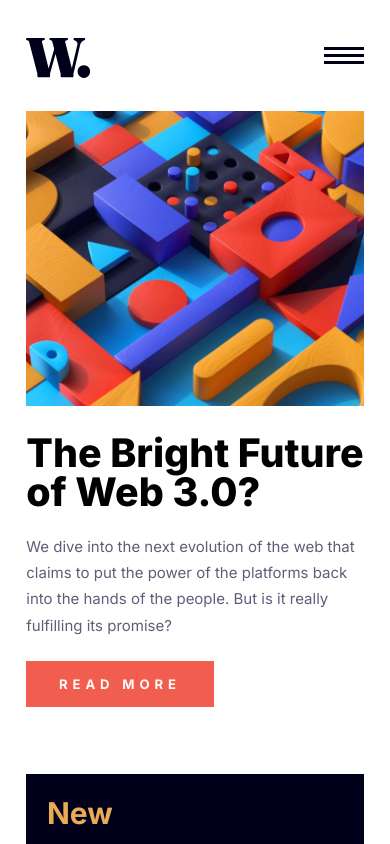
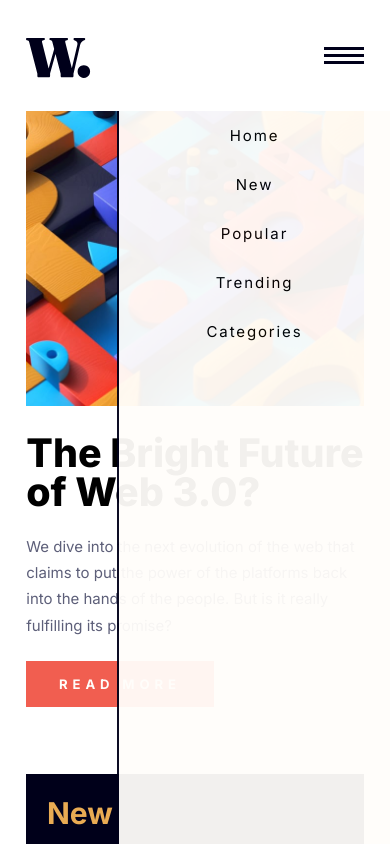
Before and after one commit to danheecho1/FEM_news-homepage, a Next.js app: page / in a window 390 px wide. Shown: the top 844 px of the page. Built offline with nearby package versions, Linux system fonts and the light colour scheme.

Commit message:
Catching up 1 commit on updating Navbar for mobile view (expanded).

```diff
--- a/components/Navbar.module.css
+++ b/components/Navbar.module.css
@@ -7,4 +7,21 @@
 
 .headerContainer__navBar__menu {
   cursor: pointer;
+}
+
+.headerContainer__nav__ul {
+  position: fixed;
+  width: 70vw;
+  height: 100vh;
+  border-left: 2px solid hsl(240, 100%, 5%);
+  right: 0;
+  top: 111.25px;
+  text-align: center;
+  background-color: hsl(36, 100%, 99%);
+  opacity: 0.95;
+}
+
+.headerContainer__nav__ul__li {
+  padding: 1em 0;
+  letter-spacing: 0.125em;
 }/*# sourceMappingURL=Navbar.module.css.map */
--- a/components/Navbar.module.scss
+++ b/components/Navbar.module.scss
@@ -1,10 +1,31 @@
+@use "../app/variables" as var;
+
 .headerContainer {
     display: flex;
     justify-content: space-between;
     align-items: center;
     margin-bottom: 2.25em;
+    // position: fixed;
 }
 
 .headerContainer__navBar__menu {
     cursor: pointer;
 }
+
+.headerContainer__nav__ul {
+    position: fixed;
+    width: 70vw;
+    height: 100vh;
+    border-left: 2px solid hsl(var.$clr-veryDarkBlue);
+    right: 0;
+    top: 111.25px;
+    text-align: center;
+    background-color: hsl(var.$clr-white);
+    opacity: 0.95;
+}
+
+.headerContainer__nav__ul__li {
+    padding: 1em 0;
+    // font-weight: var.$fw-bold;
+    letter-spacing: 0.125em;
+}
--- a/components/Navbar.tsx
+++ b/components/Navbar.tsx
@@ -3,20 +3,40 @@
 import React, { useState } from "react";
 import Image from "next/image";
 import Logo from "../public/logo.svg";
-import menuClose from "../public/icon-menu-close.svg"
-import menuOpen from "../public/icon-menu.svg"
-import styles from "./Navbar.module.css"
+import menuClose from "../public/icon-menu-close.svg";
+import menuOpen from "../public/icon-menu.svg";
+import styles from "./Navbar.module.css";
 
 const Navbar = () => {
-	const [menuOpenStatus, setMenuOpenStatus] = useState(false)
+	const [menuOpenStatus, setMenuOpenStatus] = useState(false);
 	const toggleMenu = () => {
 		setMenuOpenStatus(!menuOpenStatus);
-	}
+	};
 	return (
 		<header className={styles.headerContainer}>
 			<Image src={Logo} alt="Logo" />
 			<nav>
-				<Image src={menuOpenStatus? menuClose : menuOpen} alt="Navigation menu" onClick={toggleMenu} className={styles.headerContainer__navBar__menu} />
+				<Image
+					src={menuOpenStatus ? menuClose : menuOpen}
+					alt="Navigation menu"
+					onClick={toggleMenu}
+					className={styles.headerContainer__navBar__menu}
+				/>
+				<ul className={styles.headerContainer__nav__ul}>
+					<li className={styles.headerContainer__nav__ul__li}>
+						Home
+					</li>
+					<li className={styles.headerContainer__nav__ul__li}>New</li>
+					<li className={styles.headerContainer__nav__ul__li}>
+						Popular
+					</li>
+					<li className={styles.headerContainer__nav__ul__li}>
+						Trending
+					</li>
+					<li className={styles.headerContainer__nav__ul__li}>
+						Categories
+					</li>
+				</ul>
 			</nav>
 		</header>
 	);
```
Also changed, not shown: 1 other file (tests, documents, lock files or other folders).
